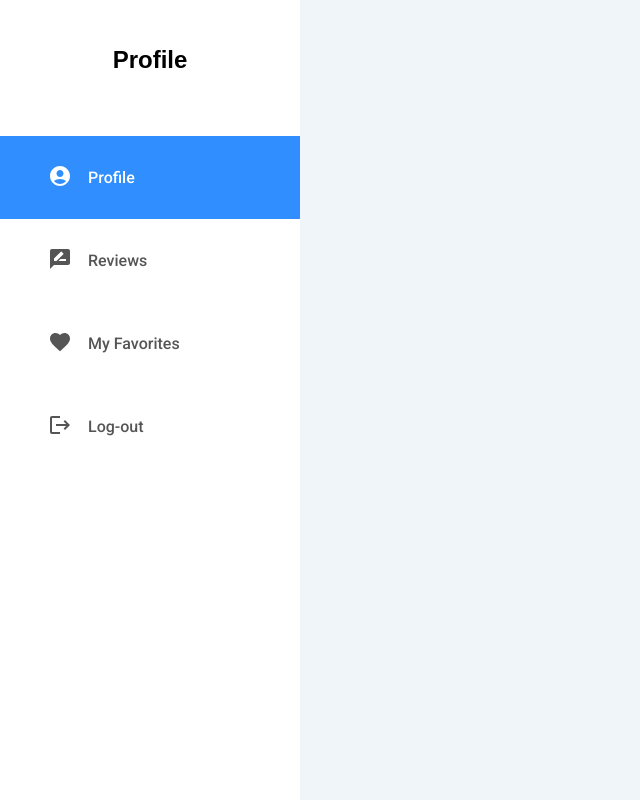
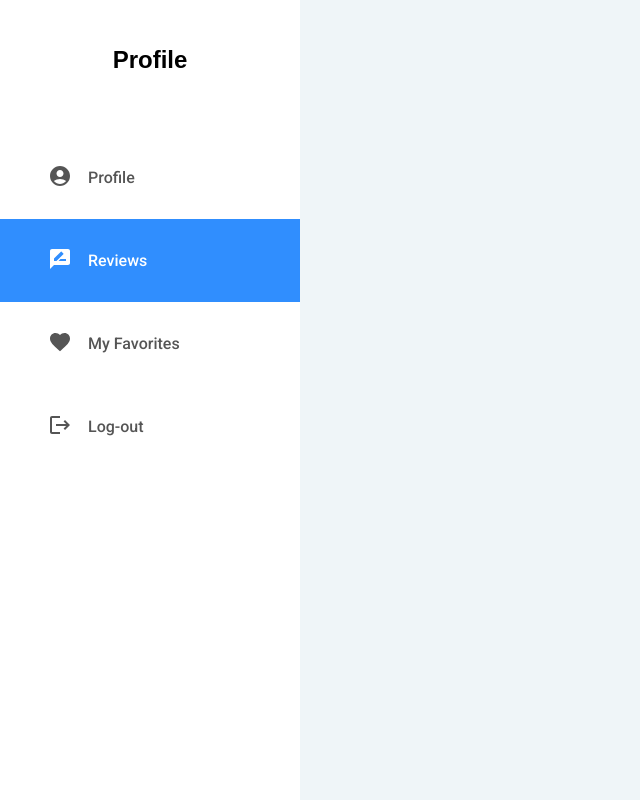
Before and after one commit to arabboyev01/Course_Front, a Next.js app: page /profile/reviews in a window 1280 px wide. Shown: the whole page, without its empty margins (0-640 px from the left). Built offline with nearby package versions, Linux system fonts and the light colour scheme.

Commit message:
profile page

```diff
--- /dev/null
+++ b/src/Static/index.tsx
@@ -0,0 +1,32 @@
+import { SideBarNavType } from '@/globalTypes'
+import AccountCircleIcon from '@mui/icons-material/AccountCircle'
+import RateReviewIcon from '@mui/icons-material/RateReview'
+import FavoriteIcon from '@mui/icons-material/Favorite'
+import LogoutIcon from '@mui/icons-material/Logout'
+
+export const sidebarNavItems: SideBarNavType[] = [
+    {
+        id: 0,
+        display: 'Profile',
+        icon: <AccountCircleIcon />,
+        to: '/profile',
+    },
+    {
+        id: 1,
+        display: 'Reviews',
+        icon: <RateReviewIcon />,
+        to: '/profile/reviews',
+    },
+    {
+        id: 2,
+        display: 'My Favorites',
+        icon: <FavoriteIcon />,
+        to: '/profile/favorites',
+    },
+    {
+        id: 3,
+        display: 'Log-out',
+        icon: <LogoutIcon />,
+        to: '/',
+    }
+]
--- a/src/components/Profile/Sidebar/DumbSidebar.tsx
+++ b/src/components/Profile/Sidebar/DumbSidebar.tsx
@@ -3,27 +3,25 @@ import { SidebarProps } from '@/globalTypes'
 import {
     ItemIcon,
     ItemText,
-    MenuIndicator,
     Sidebar,
     SidebarLogo,
     SidebarMenu,
     SidebarMenuItem
 } from '@/components/Profile/Sidebar/style.sidebar'
 
-const DumbSidebar: React.FC<SidebarProps> = ({ activeIndex, sidebarNavItems, handleActive}) => (
+const DumbSidebar: React.FC<SidebarProps> = ({ pathname, sidebarNavItems, handleActive}) => (
     <Sidebar>
         <SidebarLogo>Profile</SidebarLogo>
         <SidebarMenu>
-            <MenuIndicator style={{transform: `translateX(-50%) translateY(${activeIndex * activeIndex}px)`}}></MenuIndicator>
-            {sidebarNavItems.map((item: any, index: number) => (
-                <SidebarMenuItem active={activeIndex === index} key={item.id}
-                                 onClick={() => handleActive(item.id, item.to)}
+            {sidebarNavItems.map((item: any) => (
+                <SidebarMenuItem active={item.to === pathname} key={item.id}
+                                 onClick={() => handleActive(item.to)}
                 >
-                    <ItemIcon active={activeIndex === index}>{item.icon}</ItemIcon>
-                    <ItemText active={activeIndex === index}>{item.display}</ItemText>
+                    <ItemIcon active={item.to === pathname}>{item.icon}</ItemIcon>
+                    <ItemText active={item.to === pathname}>{item.display}</ItemText>
                 </SidebarMenuItem>
             ))}
         </SidebarMenu>
     </Sidebar>
 )
-export default DumbSidebar
+export default DumbSidebar;
--- a/src/components/Profile/Sidebar/index.tsx
+++ b/src/components/Profile/Sidebar/index.tsx
@@ -1,51 +1,20 @@
-import { useState } from 'react'
 import { useRouter } from 'next/router'
 import DumbSidebar from '@/components/Profile/Sidebar/DumbSidebar'
-import { SideBarNavType } from '@/globalTypes'
-import AccountCircleIcon from '@mui/icons-material/AccountCircle';
-import RateReviewIcon from '@mui/icons-material/RateReview';
-import FavoriteIcon from '@mui/icons-material/Favorite';
-import LogoutIcon from '@mui/icons-material/Logout';
-
-const sidebarNavItems: SideBarNavType[] = [
-    {
-        id: 0,
-        display: 'Profile',
-        icon: <AccountCircleIcon />,
-        to: '/profile/',
-    },
-    {
-        id: 1,
-        display: 'Reviews',
-        icon: <RateReviewIcon />,
-        to: '/profile/reviews',
-    },
-    {
-        id: 2,
-        display: 'My Favorites',
-        icon: <FavoriteIcon />,
-        to: '/profile/favorite',
-    },
-    {
-        id: 3,
-        display: 'Log-out',
-        icon: <LogoutIcon />,
-        to: '/profile/user',
-    }
-]
+import { removeTokenFromCookie } from '@/utils/setCookie'
+import { sidebarNavItems } from '@/Static'
 
 const Sidebar = () => {
 
-    const [activeIndex, setActiveIndex] = useState(0);
     const router = useRouter();
+    const pathname = router.pathname;
 
-    const handleActive = (id: number, route: string) => {
-        setActiveIndex(id)
+    const handleActive = (route: string) => {
+        if (route === '/') removeTokenFromCookie();
         router.push(route)
     }
 
     return <DumbSidebar
-        activeIndex={activeIndex}
+        pathname={pathname}
         sidebarNavItems={sidebarNavItems}
         handleActive={handleActive}
     />
--- a/src/components/Profile/Sidebar/style.sidebar.ts
+++ b/src/components/Profile/Sidebar/style.sidebar.ts
@@ -24,17 +24,6 @@ export const SidebarMenu = styled.div`
   position: relative;
   padding-top: 1rem;
 `
-export const MenuIndicator = styled.div`
-  position: absolute;
-  top: 0;
-  left: 50%;
-  width: calc(100% - 40px);
-  border-radius: 10px;
-  background-color: #308efe;
-  z-index: -1;
-  transform: translateX(-50%);
-  transition: 0.3s ease-in-out;
-`
 
 export const ItemIcon: any = styled.div`
   color: ${(props: any) => (props.active ? '#fff' : '#555555')};
@@ -54,5 +43,7 @@ export const SidebarMenuItem: any = styled.div`
   padding: 1rem 3rem;
   font-weight: 500;
   transition: color 0.3s ease-in-out;
+  cursor: pointer;
   background-color: ${(props: any) => (props.active ? '#308efe' : 'transparent')};
+
 `;
--- a/src/globalTypes.ts
+++ b/src/globalTypes.ts
@@ -109,7 +109,7 @@ export interface SideBarNavType {
 }
 
 export interface SidebarProps {
-    activeIndex: number,
+    pathname: string ,
     sidebarNavItems: SideBarNavType[]
-    handleActive: (id: number, router: string) => void
+    handleActive: (router: string) => void
 }
--- a/src/utils/setCookie.ts
+++ b/src/utils/setCookie.ts
@@ -21,3 +21,7 @@ export function getCookie(name: string) {
   }
   return null;
 }
+export const removeTokenFromCookie = () => {
+  const pastDate = new Date(0);
+  document.cookie = "authToken=; expires=" + pastDate.toUTCString() + "; path=/";
+}
```
Also changed, not shown: src/pages/profile/favorites.tsx (renamed from src/pages/profile/faavorites.tsx).
